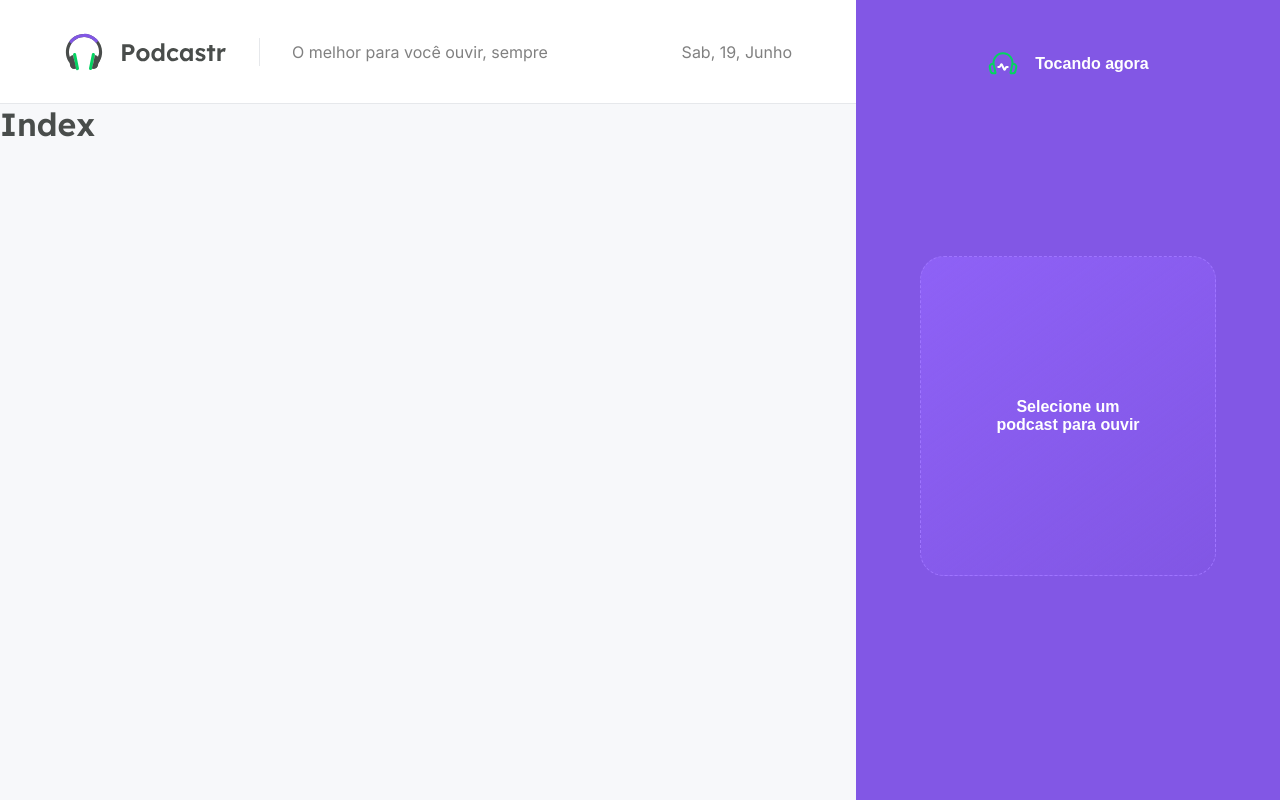
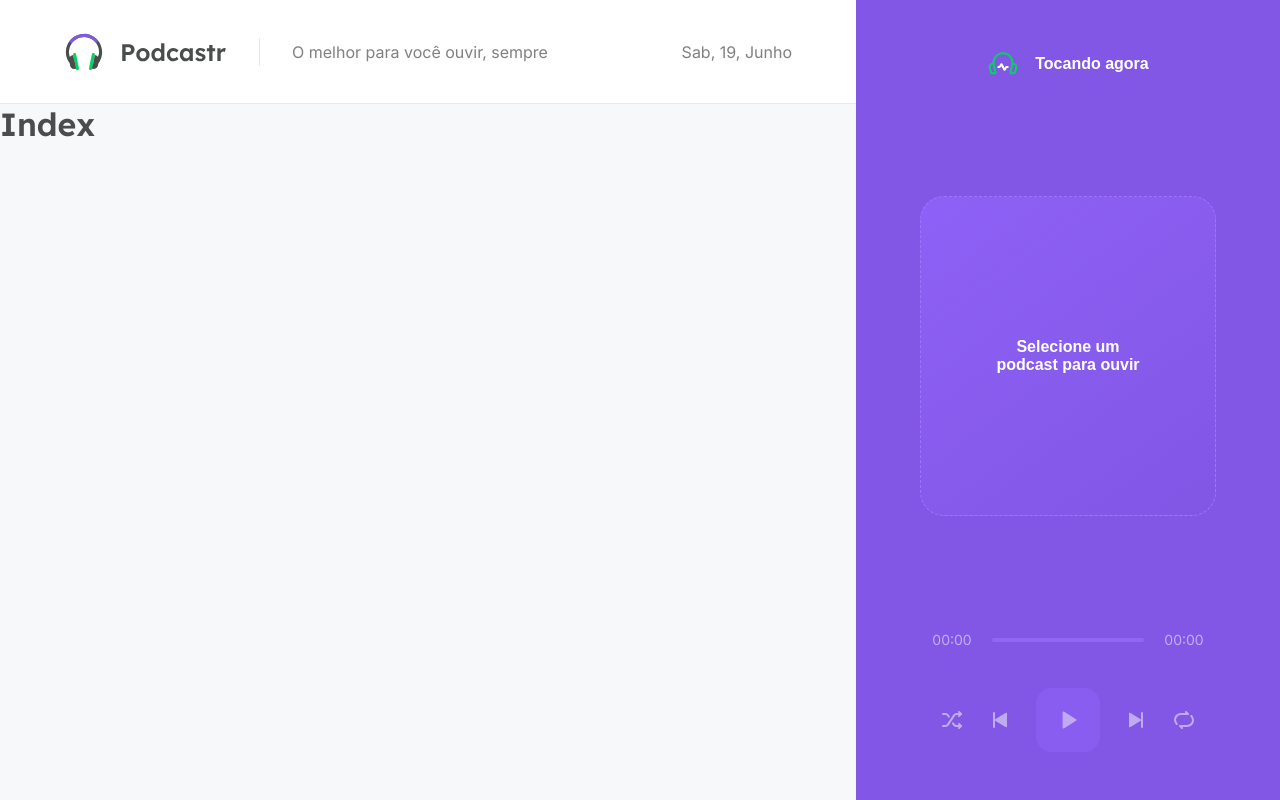
Before and after one commit to Marcos-Roberto-Silva/NLW-Podcast-React-Next, a Next.js app: page / in a window 1280 px wide. Built offline with nearby package versions, Linux system fonts and the light colour scheme.

Commit message:
ending the styles of the application

```diff
--- a/src/components/Player/index.tsx
+++ b/src/components/Player/index.tsx
@@ -1,8 +1,6 @@
-
-import styles from './styles.module.scss';
+import styles from "./styles.module.scss";
 
 export function Player() {
-
   return (
     <div className={styles.playerContainer}>
       <header>
@@ -10,11 +8,37 @@
         <strong>Tocando agora</strong>
       </header>
 
-           <div  className={styles.emptyPlayer}>
+      <div className={styles.emptyPlayer}>
         <strong>Selecione um podcast para ouvir</strong>
       </div>
 
-           <footer></footer>
+      <footer className={styles.empty}>
+        <div className={styles.progress}>
+          <span>00:00</span>
+          <div className={styles.slider}>
+            <div className={styles.emptySlider} />
+          </div>
+          <span>00:00</span>
+        </div>
+
+        <div className={styles.buttons}>
+          <button type="button">
+            <img src="/shuffle.svg" alt="Embaralhar" />
+          </button>
+          <button type="button">
+            <img src="/play-previous.svg" alt="Tocar anterior" />
+          </button>
+          <button type="button" className={styles.playButton}>
+            <img src="/play.svg" alt="Tocar" />
+          </button>
+          <button type="button">
+            <img src="/play-next.svg" alt="Tocar próxima" />
+          </button>
+          <button type="button">
+            <img src="/repeat.svg" alt="Repetir" />
+          </button>
+        </div>
+      </footer>
     </div>
   );
 }
--- a/src/components/Player/styles.module.scss
+++ b/src/components/Player/styles.module.scss
@@ -21,6 +21,15 @@
        font-family: Laxend, sans-serif;
        font-weight: 600;
    }
+
+   footer {
+
+    align-self: stretch;
+
+    &.empty {
+        opacity: 0.5;
+    }
+  }
 }
 
 .emptyPlayer {
@@ -37,3 +46,49 @@
     align-items: center;
     justify-content: center;
 }
+
+.progress {
+    display: flex;
+    align-items: center;
+    gap: 0.5rem;
+    font-size: 0.875rem;
+
+    span {
+        display: inline-block;
+        width: 4rem;
+        text-align: center;
+    }
+
+    .slider {
+        flex: 1;
+
+        .emptySlider {
+            width: 100%;
+            height: 4px;
+            background: var(--purple-300);
+            border-radius: 2px;
+        }
+    }
+
+}
+
+.buttons {
+    display: flex;
+    align-items: center;
+    justify-content: center;
+    margin-top: 2.5rem;
+    gap: 1.5rem;
+
+    button {
+        background: transparent;
+        border: 0;
+        font-size: 0;
+
+        &.playButton {
+            width: 4rem;
+            height: 4rem;
+            border-radius: 1rem;
+            background: var(--purple-400);
+        }
+    }
+}
```
Lines whose indentation alone changed are shown as unchanged.
